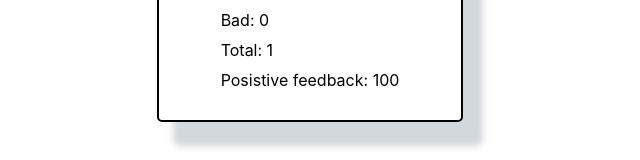
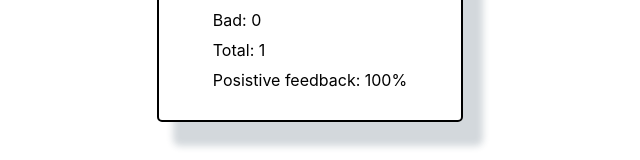
Before and after one commit to IgorVinnik85/goit-react-hw-02-feedback, a React (Create React App) app: page / in a window 1280 px wide. Both pictures are taken after a click on the button "good". Shown: the part 471-631 px from the top of the page, without its empty margins (330-970 px from the left). Built offline with nearby package versions, Linux system fonts and the light colour scheme.

Commit message:
add_percent

```diff
--- a/src/components/Statistics/Statistics.jsx
+++ b/src/components/Statistics/Statistics.jsx
@@ -19,7 +19,7 @@ export const Statistics = ({ good, neutral, bad, total, positive }) => {
           <span>Total: {total}</span>
         </li>
         <li className={css.item}>
-          <span>Posistive feedback: {positive}</span>
+          <span>Posistive feedback: {positive}%</span>
         </li>
       </ul>
     </div>
```
